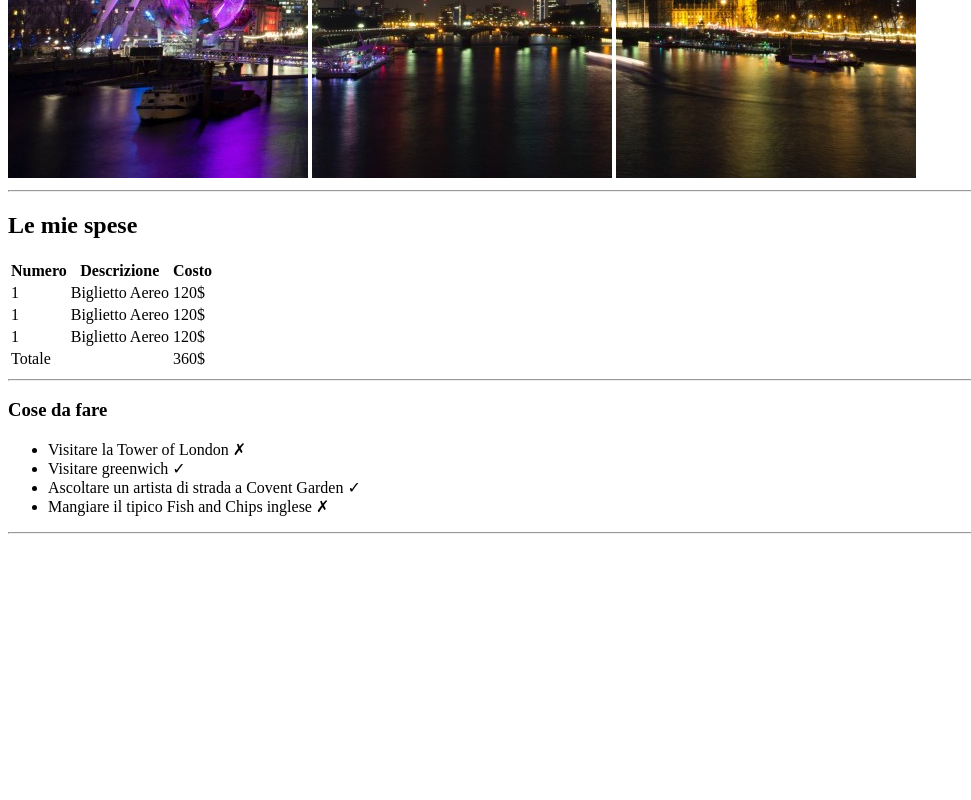
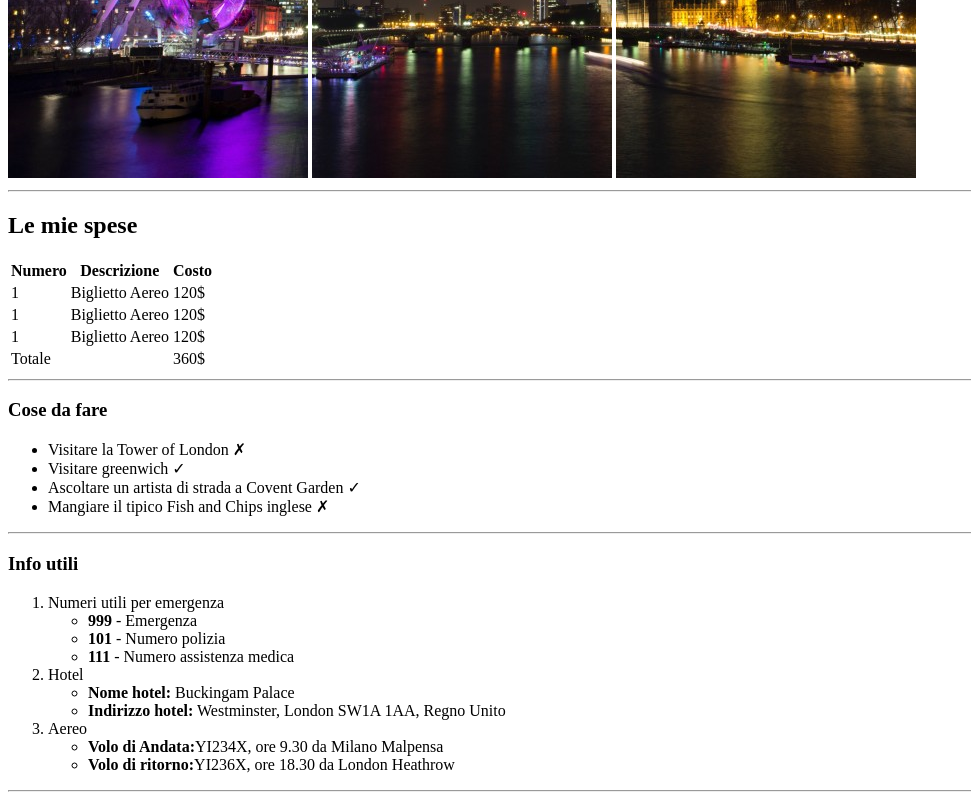
Before and after one commit to AnastasiaProshy/html-london-trip, a plain HTML site: page index.html in a window 1280 px wide. Shown: the part 502-1302 px from the top of the page, without its empty margins (0-971 px from the left). Before the commit the page ends 1044 px from the top, so only its background shows below. Drawn offline with Linux system fonts and the light colour scheme.

Commit message:
add: end of erdered list

```diff
--- a/index.html
+++ b/index.html
@@ -85,7 +85,35 @@
 
         <!-- info -->
         <div>
+            <!-- ordered list -->
+            <h3>Info utili</h3>
+            <ol>
+                <li>
+                    Numeri utili per emergenza
+                    <ul>
+                        <li><strong>999</strong> - Emergenza</li>
+                        <li><strong>101</strong> - Numero polizia</li>
+                        <li><strong>111</strong> - Numero assistenza medica</li>
+                    </ul>
+                </li>
 
+                <li>
+                    Hotel
+                    <ul>
+                        <li><strong>Nome hotel:</strong> Buckingam Palace</li>
+                        <li><strong>Indirizzo hotel:</strong> Westminster, London SW1A 1AA, Regno Unito</li>
+                    </ul>
+                </li>
+
+                <li>
+                    Aereo
+                    <ul>
+                        <li><strong>Volo di Andata:</strong>YI234X, ore 9.30 da Milano Malpensa</li>
+                        <li><strong>Volo di ritorno:</strong>YI236X, ore 18.30 da London Heathrow</li>
+                    </ul>
+                </li>
+            </ol>
+            <hr>
         </div>
 
     </main>
```
